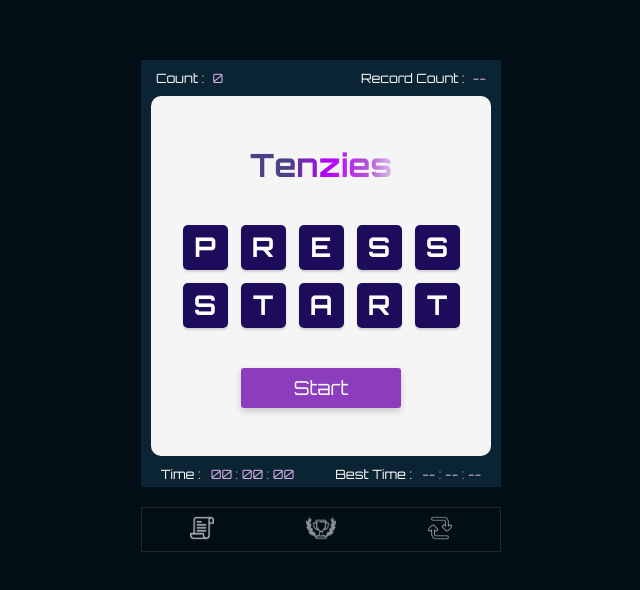
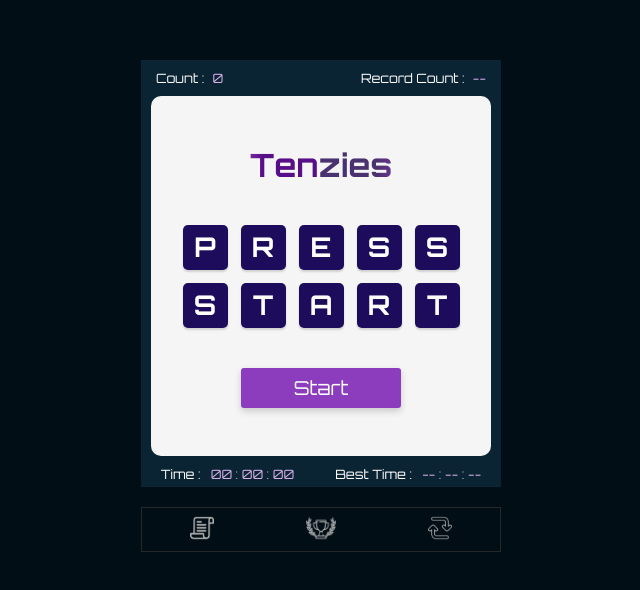
Before and after one commit to halfbloodquince/10zies, a React (Vite) app: page / in a window 1280 px wide. Shown: the part 144-734 px from the top of the page, without its empty margins (319-959 px from the left). Built offline with nearby package versions, Linux system fonts and the light colour scheme.

Commit message:
Title animation

```diff
--- a/src/App.css
+++ b/src/App.css
@@ -157,19 +157,21 @@ body {
 .title--text {
   text-align: center;
 
-  background: linear-gradient(to right, rgb(79, 63, 135) 20%, rgb(187, 0, 255) 40%, rgb(177, 91, 211) 60%, #FFF 80%);
-  background-size: 140% auto;
+  background: linear-gradient(to right, rgb(74, 50, 112) 20%, rgb(130, 52, 159) 30%,rgb(216, 175, 231) 50%, rgb(177, 91, 211) 65%, rgb(87, 15, 136) 80%);
+  background-size: 200% auto;
 
   color: #000;
   background-clip: text;
   -webkit-background-clip: text;
   -webkit-text-fill-color: transparent;
 
-  animation: shine 1s linear infinite;
-  @keyframes shine {
-    to {
-      background-position: 200% center;
-    }
+  animation: bg-slide 12s infinite;
+
+}
+
+@keyframes bg-slide {
+  to {
+    background-position: 200% center;
   }
 }
 
--- a/src/App.jsx
+++ b/src/App.jsx
@@ -191,7 +191,7 @@ function App() {
         <Scores scoresOn={scoresOn} />
       </div>
 
-      {tenzies && <Confetti width="2000px" height="2000px" initialVelocityY={30} />}
+      {tenzies && <Confetti width="2500px" height="2000px" initialVelocityY={30} />}
       <div className="container">
       <div className="inner--border">
       <div className="score">
```
